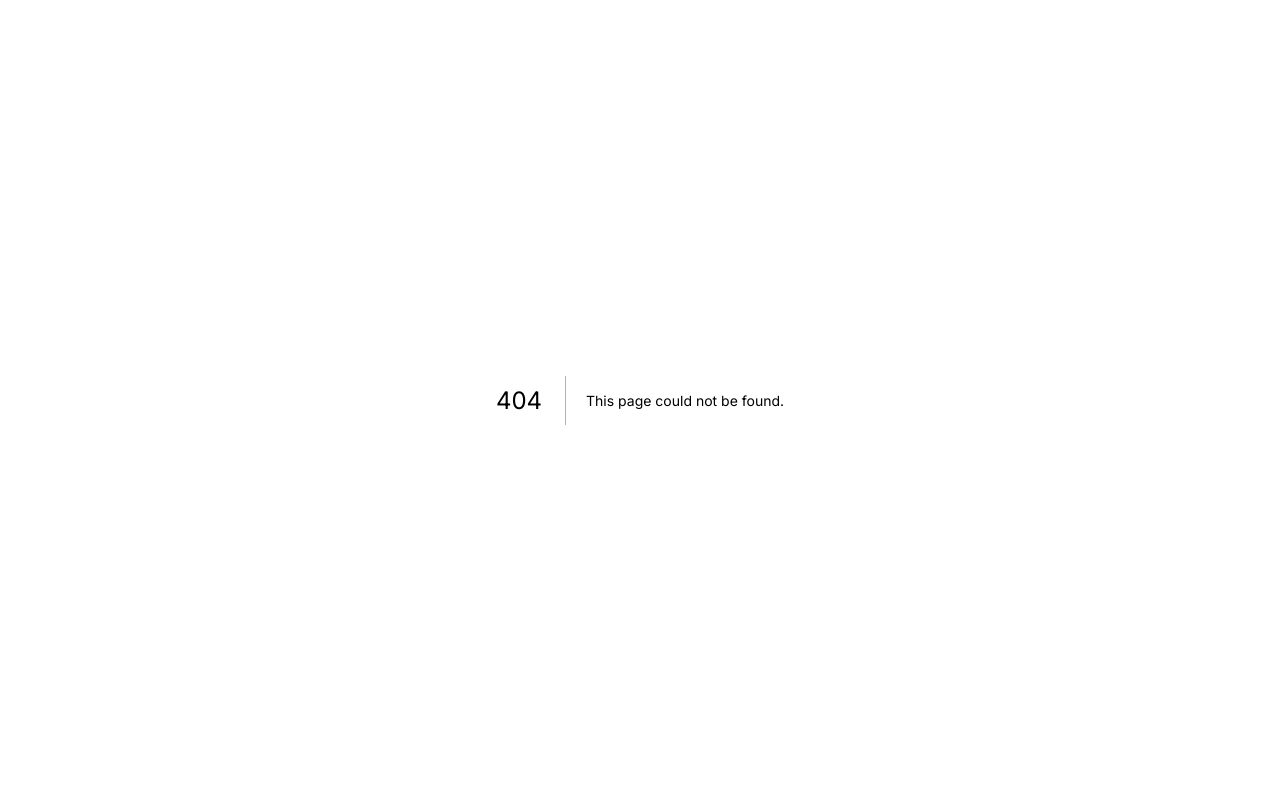
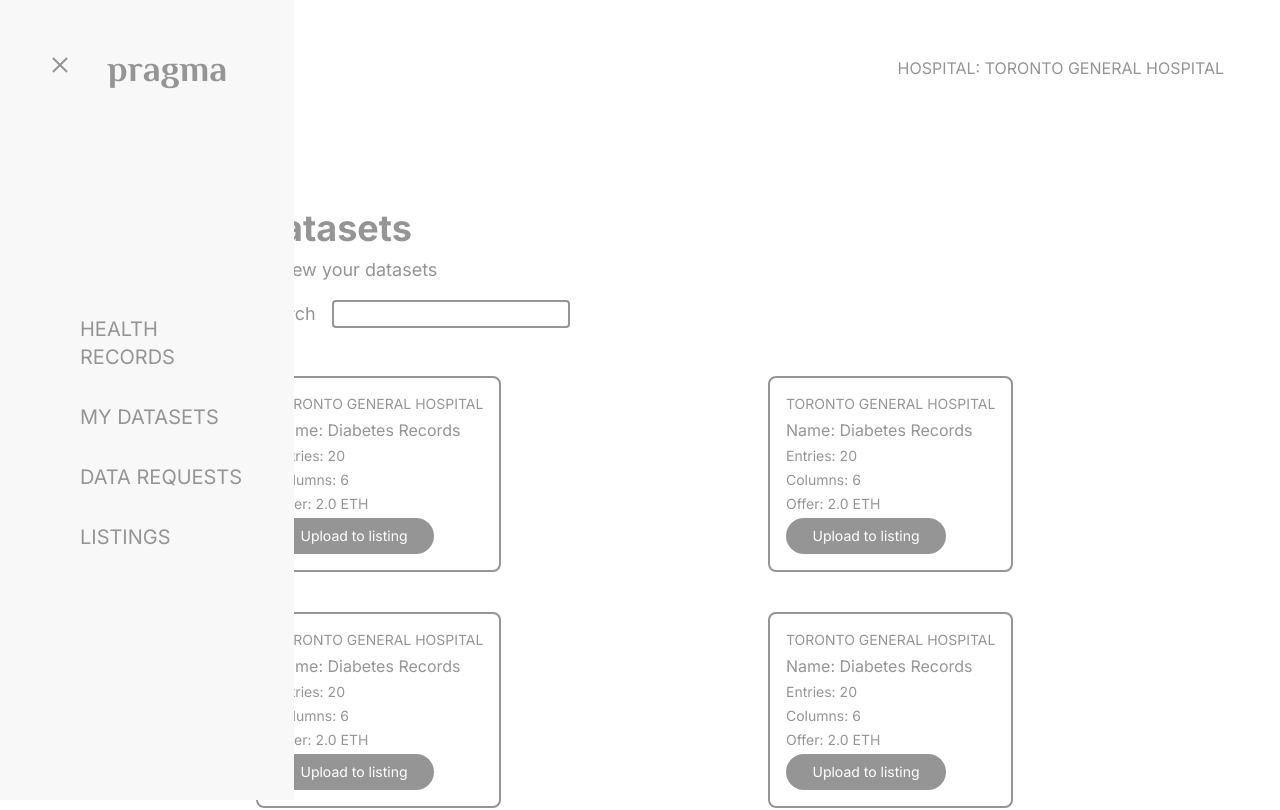
Before and after one commit to Pragma-Gateway/pragma-frontend, a Next.js app: page /hospital/datasets in a window 1280 px wide. Before the commit this address had no page. Shown: the top 810 px of the page. Built offline with nearby package versions, Linux system fonts and the light colour scheme.

Commit message:
finished template of first page

```diff
--- a/components/Layout.jsx
+++ b/components/Layout.jsx
@@ -7,7 +7,7 @@ const Layout = ({ children, title, className }) => {
   return (
     <>
       <Head>
-        <title>Prigma | {title}</title>
+        <title>Pragma | {title}</title>
       </Head>
       <Sidebar />
       <Topbar />
--- /dev/null
+++ b/pages/hospital/datasets.jsx
@@ -0,0 +1,66 @@
+import Layout from "../../components/Layout";
+
+const Listing = () => {
+  return (
+    <div className="grid gap-1 rounded-lg border-gray-text border-2 w-[max-content] p-4 mt-10">
+      <p className="text-sm font-normal text-gray-text">
+        TORONTO GENERAL HOSPITAL
+      </p>
+      <p className="text-md font-normal text-gray-text">
+        Name: Diabetes Records
+      </p>
+      <p className="text-sm font-normal text-gray-text">Entries: 20</p>
+      <p className="text-sm font-normal text-gray-text">Columns: 6</p>
+      <p className="text-sm font-normal text-gray-text">Offer: 2.0 ETH</p>
+      {/* opt-in button */}
+      <div className="bg-gray-text p-2 px-6 w-[10rem] rounded-r-full rounded-l-full">
+        <p className="text-sm font-normal text-white text-center">
+          Upload to listing
+        </p>
+      </div>
+    </div>
+  );
+};
+// page that displays past data given from that institution
+const Datasets = () => {
+  return (
+    <Layout title="Datasets" className="ml-[20vw] mt-[8rem]">
+      <div className="mt-10 grid grid-rows-[repeat(4,auto)] grid-cols-[auto] gap-2">
+        <p className="text-4xl font-bold text-gray-text">Datasets</p>
+        <p className="text-lg font-normal text-gray-text">
+          Review your datasets
+        </p>
+        {/* search bar row */}
+        {/* <div> */}
+        {/* added div for mobile compatability (for line break with inputs) */}
+        {/* search abr div */}
+        <div className="flex space-x-4 pt-2">
+          <p className="text-lg font-normal text-gray-text">Search</p>
+          <input
+            className="rounded border-gray-text border-2 focus:border-gray-text"
+            type="text"
+          />
+        </div>
+        {/* filter div */}
+        {/* removed the filter for ease of implementation */}
+        {/* <div>
+            <p className="text-lg font-normal text-gray-text">filter</p>
+            <input className="rounded border-gray-text border-2" type="text" />
+          </div> */}
+        {/* </div> */}
+        {/* the list of datasets */}
+        <div className="grid grid-cols-dataset">
+          <Listing />
+          <Listing />
+          <Listing />
+          <Listing />
+          <Listing />
+          <Listing />
+          <Listing />
+        </div>
+      </div>
+    </Layout>
+  );
+};
+
+export default Datasets;
--- a/tailwind.config.js
+++ b/tailwind.config.js
@@ -10,6 +10,9 @@ module.exports = {
       fontFamily: {
         sans: ["Montserrat", ...defaultTheme.fontFamily.sans],
         el: ["El Messiri", ...defaultTheme.fontFamily.sans],
+      },
+      gridTemplateColumns: {
+        dataset: "repeat(auto-fill, minmax(350px,1fr))",
       },
       colors: {
         red: {
```
